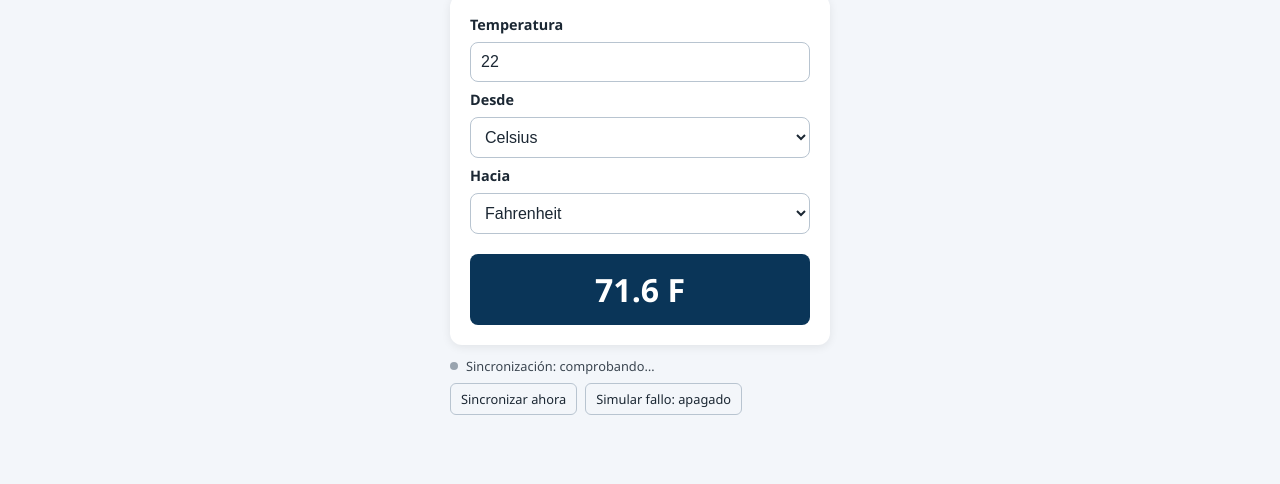
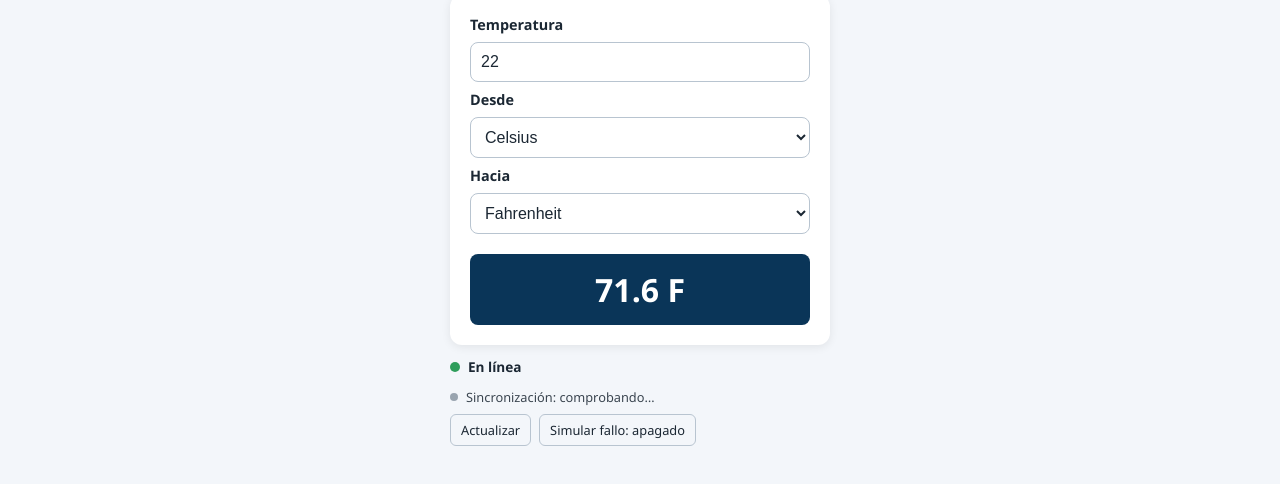
Before and after one commit to Erik2259/Convertidor_temperatura, a plain HTML site: page index.html in a window 1280 px wide. Shown: the part 116-600 px from the top of the page. Drawn offline with Linux system fonts and the light colour scheme.

Commit message:
Indicador En línea/Sin conexión, cola de cambios pendientes y botón Actualizar con Background Sync
Co-Authored-By: Claude Sonnet 5.5 <noreply@anthropic.com>
Claude-Session: https://claude.ai/code/session_01Qmp6wwQDrHPKschkfh8NxM

```diff
--- a/converter.css
+++ b/converter.css
@@ -158,3 +158,10 @@ output {
 .sync-acciones button:hover { background: rgba(15, 76, 129, .12); }
 .sync-acciones button[aria-pressed="true"] { background: #d9534f; border-color: #d9534f; color: #fff; }
 [data-theme="dark"] .sync-acciones button { border-color: #3a4756; }
+
+/* Indicador de conexión */
+.conexion-estado { display: flex; align-items: center; gap: 8px; margin: 12px 0 0; font-size: .85rem; font-weight: 600; }
+.conexion-estado::before { content: ""; flex: none; width: 10px; height: 10px; border-radius: 50%; background: #2e9d5b; }
+.conexion-estado[data-estado="offline"]::before { background: #d9534f; }
+.sync-acciones button:disabled { opacity: .5; cursor: not-allowed; }
+.sync-acciones button.destacado { background: var(--azul); border-color: var(--azul); color: #fff; }
--- a/converter.js
+++ b/converter.js
@@ -49,6 +49,7 @@ function guardarParaWidget() {
       await c.put('./widgets/ultima-conversion-datos.json', new Response(JSON.stringify(datos), { headers: { 'Content-Type': 'application/json' } }));
       navigator.serviceWorker?.controller?.postMessage({ tipo: 'widget-actualizar' });
     } catch { /* sin caché disponible */ }
+    if (!navigator.onLine) registrarPendiente(datos);
   }, 600);
 }
 
@@ -427,6 +428,7 @@ if ('serviceWorker' in navigator) {
     if (e.data?.tipo !== 'sync-resultado') return;
     estadoSync.ultimo = e.data;
     mostrarSync();
+    mostrarConexion();
   });
   // Último resultado guardado por el service worker mientras la app estaba cerrada
   caches.open('tc-widget-datos')
@@ -468,3 +470,33 @@ if ('caches' in window) {
 }
 mostrarSimulacion();
 procesarParametrosURL();
+
+// ---- Estado de conexión y cambios pendientes (Background Sync) ----
+const indicadorConexion = $('conexion-estado');
+
+async function mostrarConexion() {
+  const enLinea = navigator.onLine;
+  const n = await pendContar().catch(() => 0);
+  let texto = enLinea ? 'En línea' : 'Sin conexión';
+  if (n) texto += ` · ${n} ${n === 1 ? 'cambio pendiente' : 'cambios pendientes'} de actualizar`;
+  else if (!enLinea) texto += ' · puedes seguir calculando';
+  indicadorConexion.textContent = texto;
+  indicadorConexion.dataset.estado = enLinea ? 'online' : 'offline';
+  btnSyncAhora.disabled = !enLinea;
+  btnSyncAhora.title = enLinea ? '' : 'Necesitas conexión para actualizar';
+  btnSyncAhora.classList.toggle('destacado', enLinea && n > 0);
+}
+
+// Guarda la conversión hecha sin conexión y pide al navegador una sincronización para cuando vuelva la red
+async function registrarPendiente(datos) {
+  try {
+    await pendAgregar({ entrada: datos.entrada, resultado: datos.resultado, fecha: Date.now() });
+    const registro = await navigator.serviceWorker.ready;
+    await registro.sync?.register('sincronizar-pendientes');
+  } catch { /* sin IndexedDB o sin Background Sync: queda pendiente hasta pulsar Actualizar */ }
+  mostrarConexion();
+}
+
+window.addEventListener('online', mostrarConexion);
+window.addEventListener('offline', mostrarConexion);
+mostrarConexion();
--- a/index.html
+++ b/index.html
@@ -55,13 +55,15 @@
 
       <output id="output-temp" for="input-temp input-unit output-unit">71,6 F</output>
     </form>
+    <p id="conexion-estado" class="conexion-estado" role="status" aria-live="polite" data-estado="online">En línea</p>
     <p id="sync-estado" class="sync-estado" role="status" aria-live="polite"></p>
     <div class="sync-acciones">
-      <button type="button" id="btn-sync-ahora">Sincronizar ahora</button>
+      <button type="button" id="btn-sync-ahora">Actualizar</button>
       <button type="button" id="btn-sim-fallo" aria-pressed="false">Simular fallo: apagado</button>
     </div>
   </main>
 
+  <script src="pendientes.js"></script>
   <script src="converter.js"></script>
 </body>
 </html>
--- /dev/null
+++ b/pendientes.js
@@ -0,0 +1,26 @@
+// Cola de conversiones hechas sin conexión (IndexedDB). La usan la página y el service worker.
+const PEND_DB = 'tc-db';
+const PEND_STORE = 'pendientes';
+
+function pendAbrir() {
+  return new Promise((resolve, reject) => {
+    const r = indexedDB.open(PEND_DB, 1);
+    r.onupgradeneeded = () => r.result.createObjectStore(PEND_STORE, { keyPath: 'id', autoIncrement: true });
+    r.onsuccess = () => resolve(r.result);
+    r.onerror = () => reject(r.error);
+  });
+}
+
+async function pendOperar(modo, operacion) {
+  const db = await pendAbrir();
+  return new Promise((resolve, reject) => {
+    const tx = db.transaction(PEND_STORE, modo);
+    const peticion = operacion(tx.objectStore(PEND_STORE));
+    tx.oncomplete = () => { db.close(); resolve(peticion?.result); };
+    tx.onerror = () => { db.close(); reject(tx.error); };
+  });
+}
+
+const pendAgregar = (item) => pendOperar('readwrite', s => s.add(item));
+const pendContar = () => pendOperar('readonly', s => s.count());
+const pendVaciar = () => pendOperar('readwrite', s => s.clear());
```
Also changed, not shown: sw.js (+8 -5 lines).
